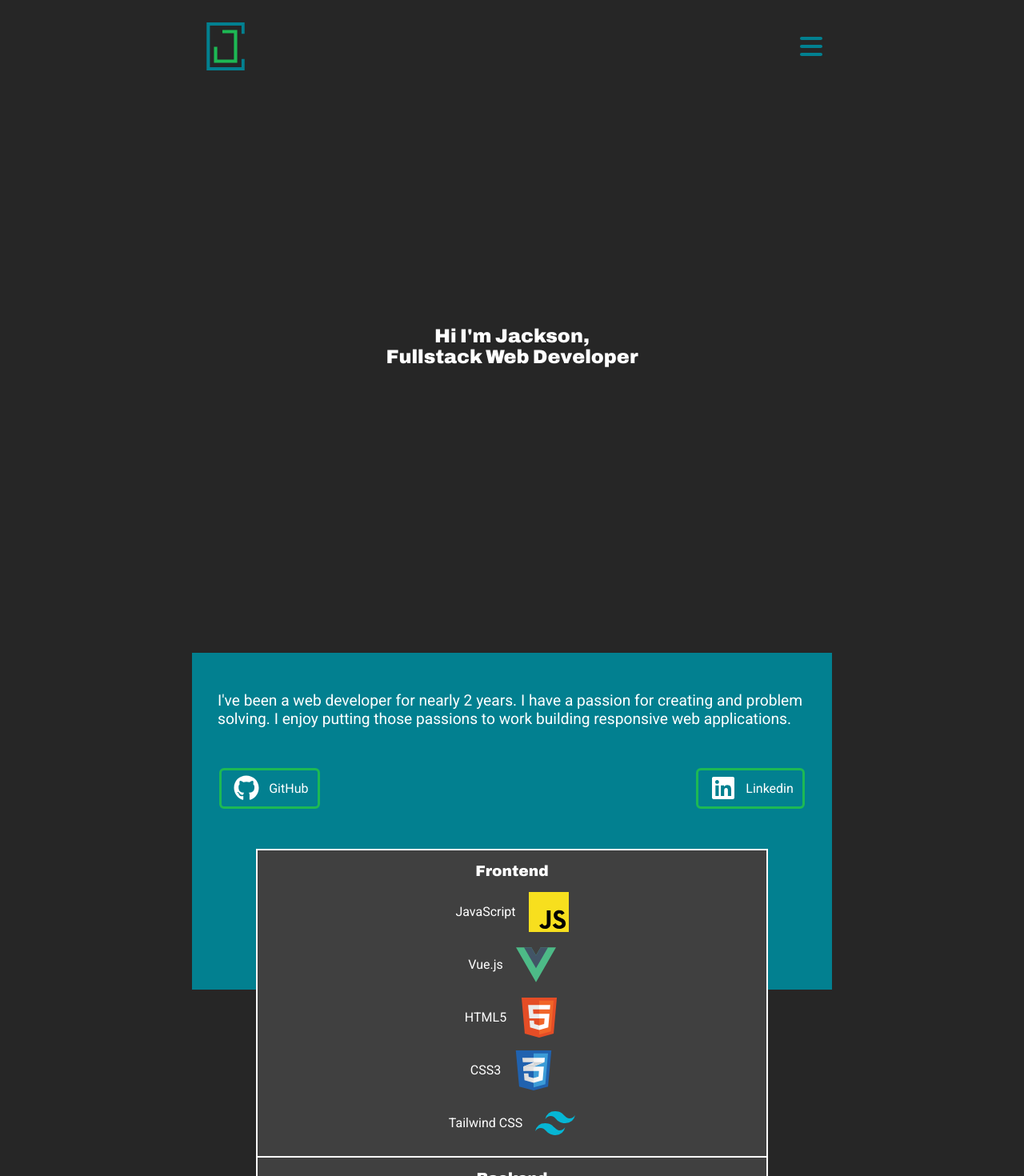
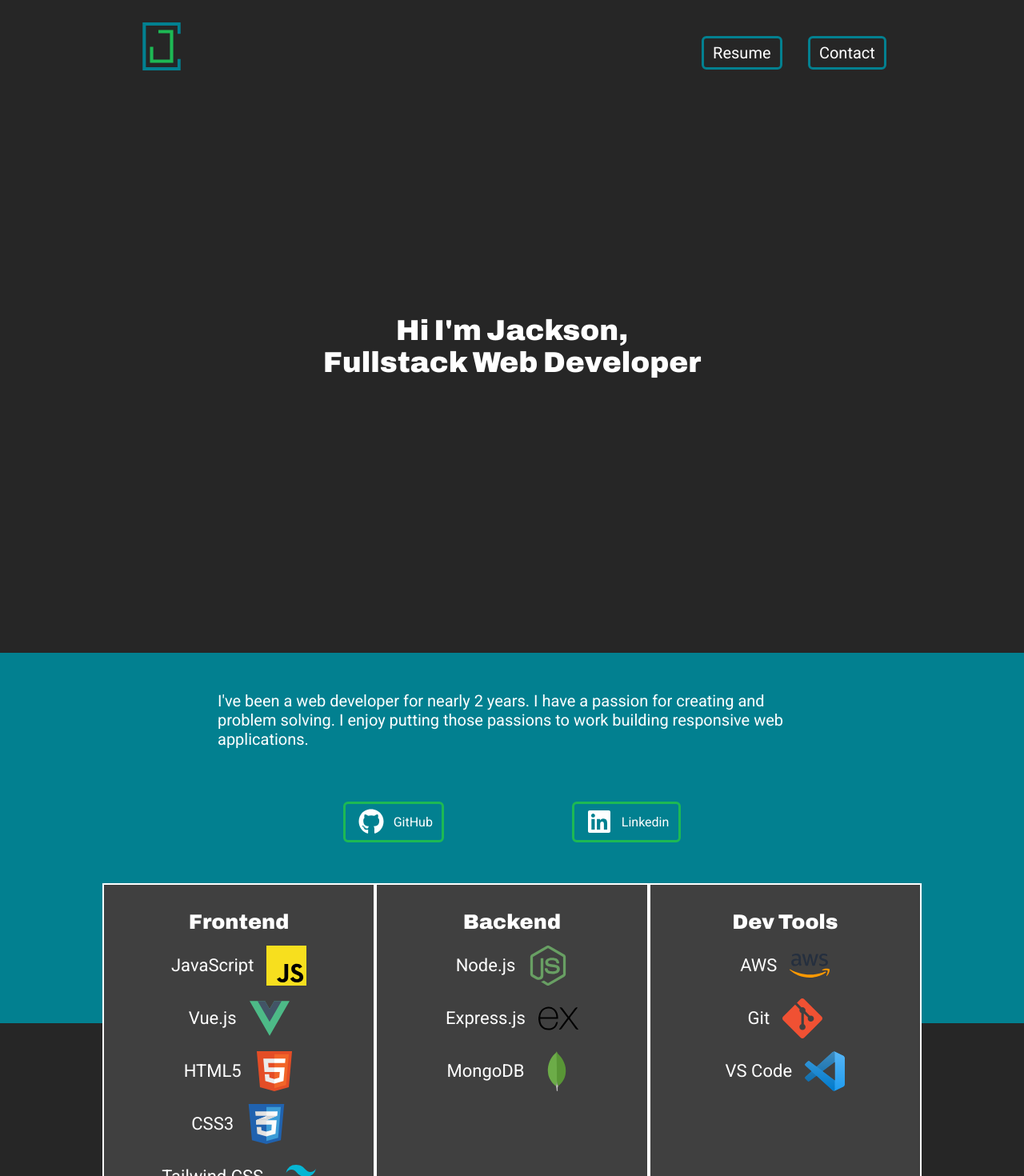
Before and after one commit to jcford2213/portfolio-frontend, a Vue app: page / in a window 1280 px wide. Shown: the top 1470 px of the page at 80% size. Built offline with nearby package versions, Linux system fonts and the light colour scheme.

Commit message:
Added series of media queries for min-width: 800px

```diff
--- a/public/global.css
+++ b/public/global.css
@@ -14,7 +14,7 @@
   background-color: #262626;
   color: #ffffff;
   min-height: 100svh;
-  max-width: 800px;
+  min-width: 310px;
   /* min-height: 100vh; */
 }
 
--- a/src/components/aboutComponent.vue
+++ b/src/components/aboutComponent.vue
@@ -62,14 +62,18 @@ export default {
 #about-header > p {
   padding-top: 3rem;
   padding-inline: 2rem;
+  max-width: 50rem;
+  font-size: 1.25rem;
 }
 #about-header > ul {
   width: 100%;
   padding-inline: 2rem;
   display: flex;
   flex-direction: row;
-  justify-content: space-between;
+  justify-content: space-evenly;
   font-size: 1rem;
+  max-width: 50rem;
+
 }
 #about-skills {
   margin-top: -14rem;
@@ -77,4 +81,8 @@ export default {
 .logo-button > a{
   color: #028090;
 }
+
+@media screen and (min-width: 800px) {
+
+}
 </style>
--- a/src/components/headerComponent.vue
+++ b/src/components/headerComponent.vue
@@ -39,4 +39,13 @@ header {
   padding: 0.75rem;
 }
 
+@media screen and (min-width: 800px) {
+  header {
+   max-width: 1700px;
+  margin-inline: 10%;
+  }
+  #logo {
+    margin-left: 2rem;
+  }
+}
 </style>
--- a/src/components/heroComponent.vue
+++ b/src/components/heroComponent.vue
@@ -10,10 +10,16 @@
   display: flex;
   align-items: center;
   justify-content: center;
-  height: calc(100svh - 5.25rem);
+  height: calc(100svh - 5.25rem); /* Vertically centers content */
 }
-#hero-wrapper > h1 {
+h1 {
   text-align: center;
   margin-bottom: 3.125rem;
 }
+
+@media screen and (min-width: 800px) {
+  h1 {
+    font-size: 2.25rem;
+  }
+}
 </style>
--- a/src/components/navComponent.vue
+++ b/src/components/navComponent.vue
@@ -2,7 +2,8 @@
 export default {
   data() {
     return {
-      showNav: false
+      showNav: false,
+      mobileView: window.innerWidth < 800 ? true : false
     }
   },
   props: {
@@ -13,19 +14,31 @@ export default {
       if (this.showNav) {
         this.showNav = false;
       }
+    },
+    innerWidth(width) {
+      mobileView = width < 800 ? true : false;
     }
   },
   methods: {
     hideNav() {
       this.showNav = false;
     }
+  },
+  mounted() {
+    window.addEventListener('resize', () => {
+      this.mobileView = window.innerWidth < 800 ? true : false;
+    })
   }
 }
 </script>
 
 <template>
   <nav id="nav-wrapper">
-    <ul id="nav-ul" class="paragraph" v-if="showNav">
+    <a href="javascript:void(0);" @click="showNav = !showNav" v-if="mobileView">
+      <font-awesome-icon id="fa-bars" icon="fa-solid fa-bars" class="fa-2x" v-if="!showNav" />
+      <font-awesome-icon id="fa-times" class="fa-2x" icon="fa-solid fa-times" v-if="showNav"/>
+    </a>
+    <ul id="nav-ul" class="paragraph" v-if="showNav || !mobileView">
       <li class="nav-button" @click="hideNav">
         <a href="/JacksonCrantford_Resume.pdf" target="_blank" ref="noopener noreferrer">Resume</a>
       </li>
@@ -33,10 +46,6 @@ export default {
         <router-link to="/contact">Contact</router-link>
       </li>
     </ul>
-    <a href="javascript:void(0);" @click="showNav = !showNav">
-      <font-awesome-icon id="fa-bars" icon="fa-solid fa-bars" class="fa-2x" v-if="!showNav" />
-      <font-awesome-icon id="fa-times" class="fa-2x" icon="fa-solid fa-times" v-if="showNav"/>
-    </a>
   </nav>
 </template>
 
@@ -57,7 +66,6 @@ export default {
   flex-direction: column;
   align-items: center;
   row-gap: 1.5rem;
-  /* height: 0; */
 }
 #nav-wrapper > a {
   justify-self: end;
@@ -69,4 +77,15 @@ export default {
   transform: scale(1.2);
   color:  #028090;
 }
+
+@media screen and (min-width: 800px) {
+  #nav-ul {
+    position: static;
+    flex-direction: row;
+    justify-content: end;
+    margin-right: 2rem;
+    column-gap: 2rem;
+    font-size: 1.25rem;
+  }
+}
 </style>
--- a/src/components/skillsComponent.vue
+++ b/src/components/skillsComponent.vue
@@ -75,7 +75,7 @@ export default {
   flex-direction: column;
   align-items: center;
   margin-inline: 10%;
-  background-color: #404040;
+  font-size: 1.375rem;
 }
 .skill-section {
   display: flex;
@@ -83,10 +83,12 @@ export default {
   align-items: center;
   width: 100%;
   margin-bottom: -0.125rem;
-  padding-block: 1rem;
+  padding-block: 2rem;
   border: 0.125rem solid white;
+  max-width: 700px;
+  background-color: #404040;
 }
-.skill-section > ul > li {
+li {
   display: flex;
   flex-direction: row;
   justify-content: center;
@@ -94,4 +96,14 @@ export default {
   margin-top: 1rem;
   column-gap: 1rem;
 }
+@media screen and (min-width: 800px) {
+  #skills-wrapper {
+    display: grid;
+    grid-template-columns: 1fr 1fr 1fr;
+    height: fit-content;
+  }
+  .skill-section {
+    height: 100%;
+  }
+}
 </style>
```
